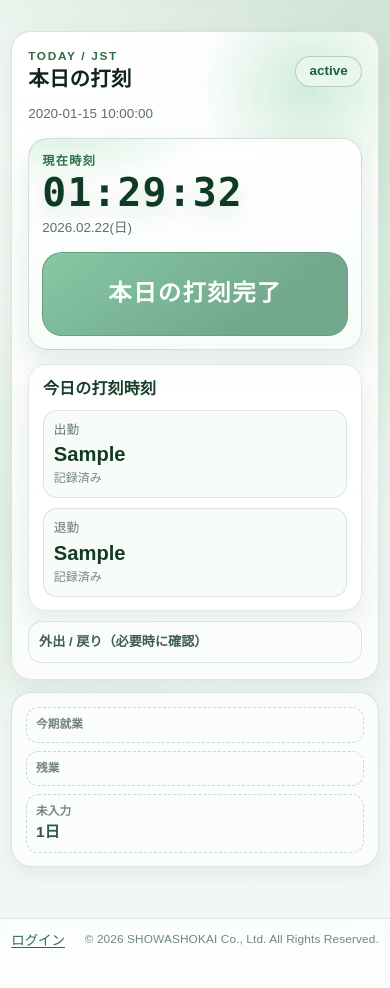
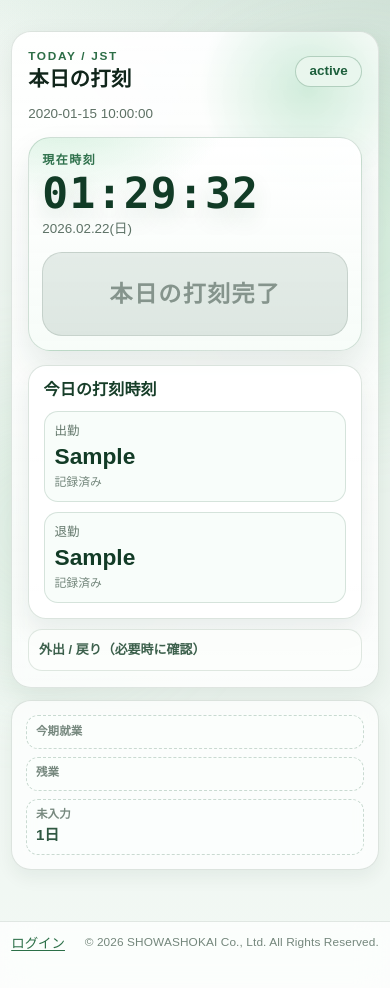
Before and after one commit to tenten-10-10/cloudlog, a Python web app: template cloudlog/templates/today.html in a window 390 px wide. Shown: the part 75-1063 px from the top of the page. Before the commit the page ends 1023 px from the top, so only its background shows below. Run offline with Jinja, Linux system fonts and the light colour scheme; the template is opened without the code that fills it: most values are stand-ins (such as "Sample title", 1, 10 or a date in 2020).

Commit message:
Fix desktop nav hierarchy and mobile drawer visibility; strengthen today hero layout

```diff
--- a/cloudlog/static/style.css
+++ b/cloudlog/static/style.css
@@ -1055,40 +1055,82 @@ details > summary::-webkit-details-marker {
   }
 }
 
-/* ---- Today first redesign overrides ---- */
+/* ---- Responsive Nav + Today refinements ---- */
+body {
+  display: flex;
+  flex-direction: column;
+}
+
+main.shell {
+  flex: 1;
+}
+
+.nav--desktop {
+  display: inline-flex;
+  align-items: center;
+  justify-content: flex-end;
+  flex-wrap: wrap;
+  gap: 0.42rem;
+}
+
 .nav__link {
+  min-height: 34px;
+  border-radius: 999px;
+  border: 1px solid rgba(26, 76, 49, 0.18);
+  background: rgba(255, 255, 255, 0.78);
+  color: #205037;
+  font-size: 0.82rem;
+  font-weight: 640;
+  padding: 0 0.75rem;
+  display: inline-flex;
+  align-items: center;
   cursor: pointer;
+  transition: all 0.15s ease;
 }
 
 .nav__link.is-active {
-  border-color: rgba(23, 86, 54, 0.5);
-  background: linear-gradient(180deg, rgba(226, 245, 234, 0.98), rgba(214, 238, 224, 0.98));
-  color: #184f33;
-  box-shadow: 0 10px 20px rgba(23, 80, 50, 0.12);
+  border-color: rgba(22, 89, 54, 0.46);
+  background: linear-gradient(180deg, rgba(226, 246, 235, 0.97), rgba(214, 239, 224, 0.97));
+  color: #194c33;
+  font-weight: 760;
+  box-shadow: 0 9px 18px rgba(24, 79, 49, 0.14);
+}
+
+.nav__link:not(.is-active):not(.is-disabled):hover {
+  transform: translateY(-1px);
+  background: rgba(240, 249, 243, 0.95);
+  border-color: rgba(25, 81, 52, 0.3);
+}
+
+.nav__link.is-disabled,
+.mobile-nav__link.is-disabled {
+  opacity: 0.48;
+  cursor: not-allowed;
+  pointer-events: none;
+  box-shadow: none;
 }
 
 .user-badge {
   display: inline-flex;
   align-items: center;
-  gap: 0.35rem;
   border-radius: 999px;
-  border: 1px solid rgba(95, 117, 104, 0.32);
-  background: rgba(249, 252, 250, 0.9);
-  color: #4e6257;
-  font-size: 0.76rem;
+  border: 1px solid rgba(93, 117, 104, 0.28);
+  background: rgba(252, 254, 253, 0.86);
+  color: #4e6458;
+  font-size: 0.74rem;
   font-weight: 620;
-  padding: 0.2rem 0.66rem;
+  padding: 0.18rem 0.62rem;
   cursor: default;
 }
 
 .today-hero {
-  padding: clamp(1rem, 2.8vw, 1.48rem);
+  padding: clamp(1rem, 2.6vw, 1.42rem);
 }
 
 .today-hero__grid {
   display: grid;
   grid-template-columns: 1fr;
-  gap: 0.9rem;
+  gap: 0.88rem;
   align-items: start;
 }
 
@@ -1098,84 +1140,93 @@ details > summary::-webkit-details-marker {
 }
 
 .clock-face {
-  margin-top: 0.7rem;
-  border-radius: 20px;
-  padding: clamp(0.82rem, 2.4vw, 1.06rem);
-  border: 1px solid rgba(33, 97, 61, 0.18);
+  margin-top: 0.68rem;
+  border-radius: 22px;
+  border: 1px solid rgba(32, 97, 61, 0.19);
   background:
-    radial-gradient(220px 100px at 9% -10%, rgba(169, 222, 189, 0.5), transparent 72%),
+    radial-gradient(230px 120px at 10% -10%, rgba(175, 227, 193, 0.5), transparent 72%),
     linear-gradient(180deg, rgba(255, 255, 255, 0.95), rgba(246, 252, 248, 0.9));
-  box-shadow: 0 14px 30px rgba(17, 55, 34, 0.1);
+  box-shadow: 0 16px 32px rgba(17, 56, 35, 0.1);
+  padding: clamp(0.82rem, 2.3vw, 1.06rem);
+}
+
+.clock-hero-row {
+  display: grid;
+  grid-template-columns: 1fr;
+  gap: 0.8rem;
+  align-items: center;
+}
+
+.clock-main {
+  min-width: 0;
 }
 
 .clock-caption {
   color: #2f714c;
-  font-size: 0.76rem;
-  font-weight: 700;
-  letter-spacing: 0.11em;
+  font-size: 0.75rem;
+  font-weight: 720;
+  letter-spacing: 0.12em;
   text-transform: uppercase;
 }
 
 .live-clock--hero {
   margin-top: 0.2rem;
-  font-size: clamp(2.48rem, 8.4vw, 4.16rem);
-  line-height: 1;
-  color: #0f3a24;
-  text-shadow: 0 8px 20px rgba(21, 77, 47, 0.14);
+  font-size: clamp(2.8rem, 8.8vw, 4.9rem);
+  line-height: 0.95;
+  color: #113b26;
+  font-weight: 800;
+  text-shadow: 0 10px 22px rgba(17, 76, 46, 0.14);
 }
 
 .clock-subtext {
   margin-top: 0.3rem;
-  color: #5e7267;
+  color: #5d7266;
   font-size: 0.84rem;
 }
 
 .primary-clock-form {
-  margin-top: 0.86rem;
+  display: grid;
 }
 
 .btn--primary-clock {
   width: 100%;
-  min-height: 92px;
+  min-height: 102px;
   border-radius: 20px;
-  border: 1px solid rgba(19, 85, 52, 0.82);
-  background: linear-gradient(145deg, #40a86f, #1f7549 72%);
-  color: #ffffff;
-  font-size: clamp(1.28rem, 4.2vw, 1.72rem);
+  border: 1px solid rgba(17, 88, 54, 0.84);
+  background: linear-gradient(146deg, #45b373, #1f7549 74%);
+  color: #fff;
+  font-size: clamp(1.28rem, 4.3vw, 1.76rem);
   font-weight: 820;
   letter-spacing: 0.06em;
   box-shadow:
     inset 0 1px 0 rgba(255, 255, 255, 0.24),
-    0 16px 30px rgba(17, 72, 44, 0.24);
-}
-
-.btn--primary-clock:hover {
+    0 18px 32px rgba(16, 71, 43, 0.26);
+}
+
+.btn--primary-clock:hover:not(:disabled) {
   transform: translateY(-1px);
-  filter: saturate(1.03);
-}
-
-.primary-clock-meta {
-  margin: 0.36rem 0 0;
-  color: #4f6559;
-  font-size: 0.83rem;
-}
-
-.primary-clock-meta strong {
-  color: #1d5f3c;
-  font-weight: 780;
+  filter: saturate(1.05);
+}
+
+.btn--primary-clock:disabled {
+  border-color: rgba(72, 96, 83, 0.3);
+  background: linear-gradient(180deg, rgba(181, 199, 190, 0.52), rgba(171, 190, 180, 0.56));
+  color: #3e5449;
+  box-shadow: none;
 }
 
 .today-times-card {
   border-radius: 18px;
-  border: 1px solid rgba(31, 86, 54, 0.14);
-  background: rgba(255, 255, 255, 0.89);
+  border: 1px solid rgba(31, 86, 54, 0.16);
+  background: rgba(255, 255, 255, 0.9);
   box-shadow: 0 12px 24px rgba(17, 53, 33, 0.08);
-  padding: 0.86rem;
+  padding: 0.9rem;
 }
 
 .today-times-card h2 {
-  margin-bottom: 0.62rem;
+  margin-bottom: 0.64rem;
   color: #173e29;
+  font-size: 1rem;
 }
 
 .today-times-grid {
@@ -1187,47 +1238,47 @@ details > summary::-webkit-details-marker {
 
 .today-times-grid div {
   border-radius: 14px;
-  border: 1px solid rgba(36, 90, 59, 0.14);
-  background: rgba(247, 252, 249, 0.94);
+  border: 1px solid rgba(35, 89, 58, 0.16);
+  background: rgba(248, 253, 250, 0.95);
   padding: 0.62rem;
 }
 
 .today-times-grid dt {
-  color: #65786d;
-  font-size: 0.79rem;
+  color: #65796d;
+  font-size: 0.78rem;
 }
 
 .today-times-grid dd {
   margin: 0.16rem 0 0;
-  font-size: clamp(1.26rem, 3.4vw, 1.56rem);
+  font-size: clamp(1.42rem, 3.8vw, 1.75rem);
   line-height: 1.2;
   font-weight: 800;
   color: #123b26;
 }
 
 .today-times-sub {
-  margin: 0.18rem 0 0;
+  margin: 0.2rem 0 0;
   color: #74877c;
-  font-size: 0.75rem;
+  font-size: 0.74rem;
 }
 
 .outing-log {
-  margin-top: 0.64rem;
+  margin-top: 0.66rem;
   border-radius: 14px;
-  border: 1px solid rgba(44, 89, 62, 0.14);
-  background: rgba(251, 253, 252, 0.88);
+  border: 1px solid rgba(42, 90, 61, 0.14);
+  background: rgba(252, 254, 252, 0.88);
   padding: 0.62rem;
 }
 
 .outing-log summary {
-  color: #3e5f4c;
-  font-size: 0.82rem;
+  color: #3c604c;
+  font-size: 0.81rem;
   font-weight: 700;
   cursor: pointer;
 }
 
 .outing-log__body {
-  margin-top: 0.58rem;
+  margin-top: 0.56rem;
 }
 
 .outing-lists {
@@ -1271,33 +1322,33 @@ details > summary::-webkit-details-marker {
 .kpi-strip {
   display: grid;
   grid-template-columns: repeat(3, minmax(0, 1fr));
-  gap: 0.5rem;
+  gap: 0.48rem;
 }
 
 .kpi-item {
   border-radius: 12px;
-  border: 1px dashed rgba(43, 103, 68, 0.24);
-  background: rgba(250, 253, 251, 0.74);
-  padding: 0.5rem 0.56rem;
+  border: 1px dashed rgba(41, 102, 67, 0.24);
+  background: rgba(251, 254, 252, 0.74);
+  padding: 0.48rem 0.56rem;
 }
 
 .kpi-item h2 {
   margin: 0;
-  color: #74867d;
-  font-size: 0.73rem;
+  color: #77897f;
+  font-size: 0.72rem;
   font-weight: 650;
 }
 
 .kpi-item p {
-  margin: 0.14rem 0 0;
-  font-size: 0.96rem;
+  margin: 0.12rem 0 0;
+  font-size: 0.94rem;
   font-weight: 700;
-  color: #2f5742;
+  color: #2f5842;
 }
 
 .toast-viewport {
   position: fixed;
-  right: 16px;
+  right: 18px;
   bottom: 18px;
   z-index: 60;
   display: grid;
@@ -1308,32 +1359,6 @@ details > summary::-webkit-details-marker {
 
 .toast-viewport .toast {
   pointer-events: auto;
-}
-
-@media (min-width: 980px) {
-  .today-hero__grid {
-    grid-template-columns: minmax(390px, 1.2fr) minmax(340px, 0.95fr);
-    gap: 0.96rem;
-  }
-}
-
-@media (max-width: 820px) {
-  .today-times-grid,
-  .outing-lists,
-  .kpi-strip {
-    grid-template-columns: 1fr;
-  }
-
-  .btn--primary-clock {
-    min-height: 84px;
-    font-size: clamp(1.14rem, 6.2vw, 1.46rem);
-  }
-
-  .toast-viewport {
-    right: 10px;
-    left: 10px;
-    width: auto;
-  }
 }
 
 /* ---- Mobile drawer navigation ---- */
@@ -1472,17 +1543,37 @@ body.drawer-open {
 
   .nav--desktop,
   .user-tools {
-    display: none;
+    display: none !important;
   }
 
   .menu-toggle {
     display: inline-flex;
   }
-}
-
-@media (min-width: 768px) {
-  .mobile-drawer,
-  .mobile-backdrop {
-    display: none !important;
-  }
-}
+
+  .live-clock--hero {
+    font-size: clamp(2.35rem, 11vw, 3.2rem);
+  }
+
+  .btn--primary-clock {
+    min-height: 84px;
+    font-size: clamp(1.1rem, 6vw, 1.44rem);
+  }
+
+  .today-times-grid,
+  .outing-lists {
+    grid-template-columns: 1fr;
+  }
+
+  .toast-viewport {
+    left: 50%;
+    right: auto;
+    transform: translateX(-50%);
+    width: min(92vw, 360px);
+  }
+}
+
+@media (max-width: 520px) {
+  .kpi-strip {
+    grid-template-columns: 1fr;
+  }
+}
--- a/cloudlog/templates/base.html
+++ b/cloudlog/templates/base.html
@@ -24,6 +24,10 @@
           <a class="nav__link {% if path.startswith('/admin/summary') %}is-active{% endif %}" href="/admin/summary">集計・承認</a>
           <a class="nav__link {% if path.startswith('/admin/users') %}is-active{% endif %}" href="/admin/users">ユーザー管理</a>
           <a class="nav__link {% if path.startswith('/admin/settings') %}is-active{% endif %}" href="/admin/settings">管理設定</a>
+          {% else %}
+          <span class="nav__link is-disabled" aria-disabled="true">集計・承認</span>
+          <span class="nav__link is-disabled" aria-disabled="true">ユーザー管理</span>
+          <span class="nav__link is-disabled" aria-disabled="true">管理設定</span>
           {% endif %}
         </nav>
         <button class="menu-toggle" id="menu-toggle" type="button" aria-label="メニューを開く" aria-expanded="false" aria-controls="mobile-drawer">
@@ -43,7 +47,7 @@
 
     {% if current_user %}
     <div class="mobile-backdrop" id="mobile-backdrop" hidden></div>
-    <aside class="mobile-drawer" id="mobile-drawer" aria-hidden="true">
+    <aside class="mobile-drawer" id="mobile-drawer" aria-hidden="true" hidden>
       <div class="mobile-drawer__header">
         <p>メニュー</p>
         <button class="menu-close" id="menu-close" type="button" aria-label="メニューを閉じる">×</button>
@@ -56,6 +60,10 @@
         <a class="mobile-nav__link {% if path.startswith('/admin/summary') %}is-active{% endif %}" href="/admin/summary">集計・承認</a>
         <a class="mobile-nav__link {% if path.startswith('/admin/users') %}is-active{% endif %}" href="/admin/users">ユーザー管理</a>
         <a class="mobile-nav__link {% if path.startswith('/admin/settings') %}is-active{% endif %}" href="/admin/settings">管理設定</a>
+        {% else %}
+        <span class="mobile-nav__link is-disabled" aria-disabled="true">集計・承認</span>
+        <span class="mobile-nav__link is-disabled" aria-disabled="true">ユーザー管理</span>
+        <span class="mobile-nav__link is-disabled" aria-disabled="true">管理設定</span>
         {% endif %}
       </nav>
       <div class="mobile-drawer__user">
@@ -96,22 +104,34 @@
         const drawer = document.getElementById("mobile-drawer");
         const closeBtn = document.getElementById("menu-close");
         const backdrop = document.getElementById("mobile-backdrop");
+        const mobileMq = window.matchMedia("(max-width: 767px)");
         if (!toggle || !drawer || !closeBtn || !backdrop) return;
 
         const openMenu = () => {
-          drawer.classList.add("is-open");
+          if (!mobileMq.matches) return;
+          drawer.hidden = false;
+          requestAnimationFrame(() => {
+            drawer.classList.add("is-open");
+          });
           drawer.setAttribute("aria-hidden", "false");
           toggle.setAttribute("aria-expanded", "true");
           backdrop.hidden = false;
           document.body.classList.add("drawer-open");
         };
 
-        const closeMenu = () => {
+        const closeMenu = ({ immediate = false } = {}) => {
           drawer.classList.remove("is-open");
           drawer.setAttribute("aria-hidden", "true");
           toggle.setAttribute("aria-expanded", "false");
           backdrop.hidden = true;
           document.body.classList.remove("drawer-open");
+          if (immediate || !mobileMq.matches) {
+            drawer.hidden = true;
+            return;
+          }
+          window.setTimeout(() => {
+            if (!drawer.classList.contains("is-open")) drawer.hidden = true;
+          }, 180);
         };
 
         toggle.addEventListener("click", () => {
@@ -129,6 +149,10 @@
         document.addEventListener("keydown", (event) => {
           if (event.key === "Escape") closeMenu();
         });
+        mobileMq.addEventListener("change", (event) => {
+          if (!event.matches) closeMenu({ immediate: true });
+        });
+        closeMenu({ immediate: true });
       })();
     </script>
   </body>
--- a/cloudlog/templates/today.html
+++ b/cloudlog/templates/today.html
@@ -39,9 +39,12 @@
       </div>
 
       <div class="clock-face">
+        <div class="clock-hero-row">
+          <div class="clock-main">
             <p class="clock-caption">現在時刻</p>
             <p class="live-clock live-clock--hero" id="live-clock" aria-live="polite">--:--:--</p>
             <p class="clock-subtext" id="live-clock-date">----</p>
+          </div>
 
           <form
             method="post"
@@ -55,6 +58,7 @@
               {{ '本日の打刻完了' if primary_action == 'done' else primary_mode }}
             </button>
           </form>
+        </div>
       </div>
     </article>
 
```
Also changed, not shown: other parts of cloudlog/static/style.css (+57 -11 lines). Lines whose indentation alone changed are shown as unchanged.
